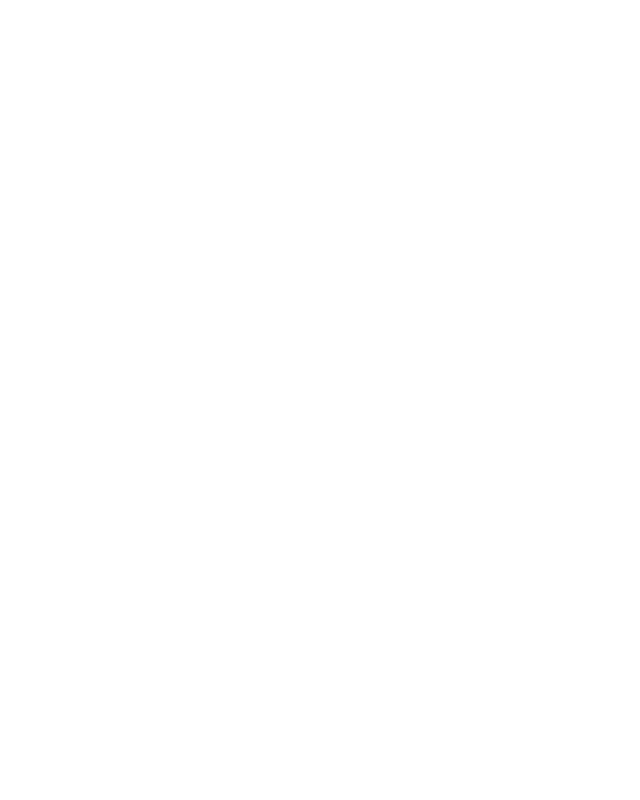
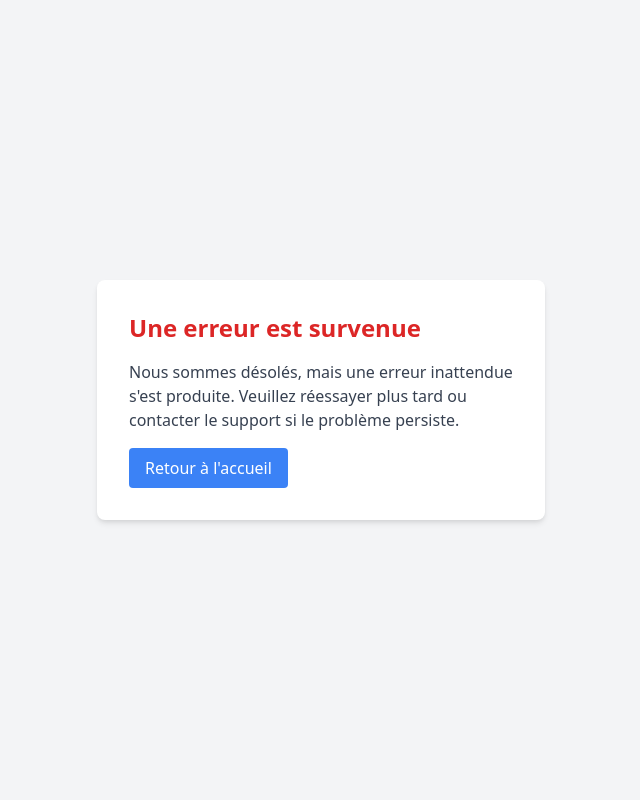
Before and after one commit to Youcode-Classe-E-2024-2025/TAWBA_ZEHAF_PROJECT, a PHP site: page /error.php in a window 1280 px wide. Before the commit the part shown is empty. Shown: the whole page, without its empty margins (319-959 px from the left). Run offline with PHP 8.4, Linux system fonts and the light colour scheme.

Commit message:
page pour afficher les erreurs

```diff
--- a/src/Views/error.php
+++ b/src/Views/error.php
@@ -0,0 +1,21 @@
+<!DOCTYPE html>
+<html lang="fr">
+
+<head>
+    <meta charset="UTF-8">
+    <meta name="viewport" content="width=device-width, initial-scale=1.0">
+    <title>Erreur</title>
+    <link href="https://cdn.jsdelivr.net/npm/tailwindcss@2.2.19/dist/tailwind.min.css" rel="stylesheet">
+</head>
+
+<body class="bg-gray-100 h-screen flex items-center justify-center">
+    <div class="bg-white p-8 rounded-lg shadow-md max-w-md w-full">
+        <h1 class="text-2xl font-bold mb-4 text-red-600">Une erreur est survenue</h1>
+        <p class="text-gray-700 mb-4">Nous sommes désolés, mais une erreur inattendue s'est produite. Veuillez réessayer
+            plus tard ou contacter le support si le problème persiste.</p>
+        <a href="/" class="inline-block bg-blue-500 text-white px-4 py-2 rounded hover:bg-blue-600">Retour à
+            l'accueil</a>
+    </div>
+</body>
+
+</html>
--- a/src/Views/users/login.php
+++ b/src/Views/users/login.php
@@ -1,5 +1,5 @@
 <?php require_once __DIR__ . '/../layout.php'; ?>
-
+<script src="https://cdn.tailwindcss.com"></script>
 <div class="min-h-screen flex items-center justify-center bg-gray-50 py-12 px-4 sm:px-6 lg:px-8">
     <div class="max-w-md w-full space-y-8">
         <div>
```
